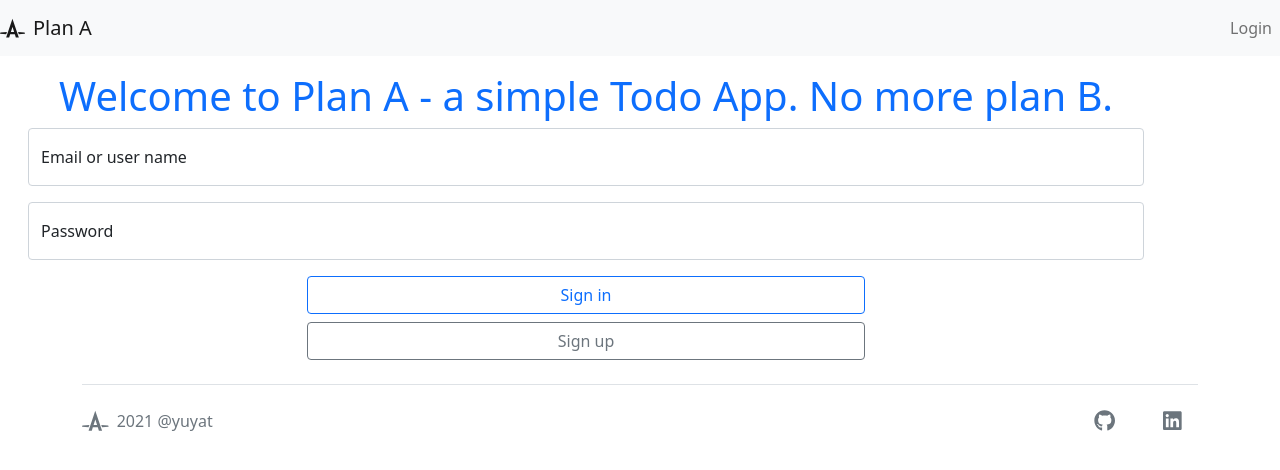
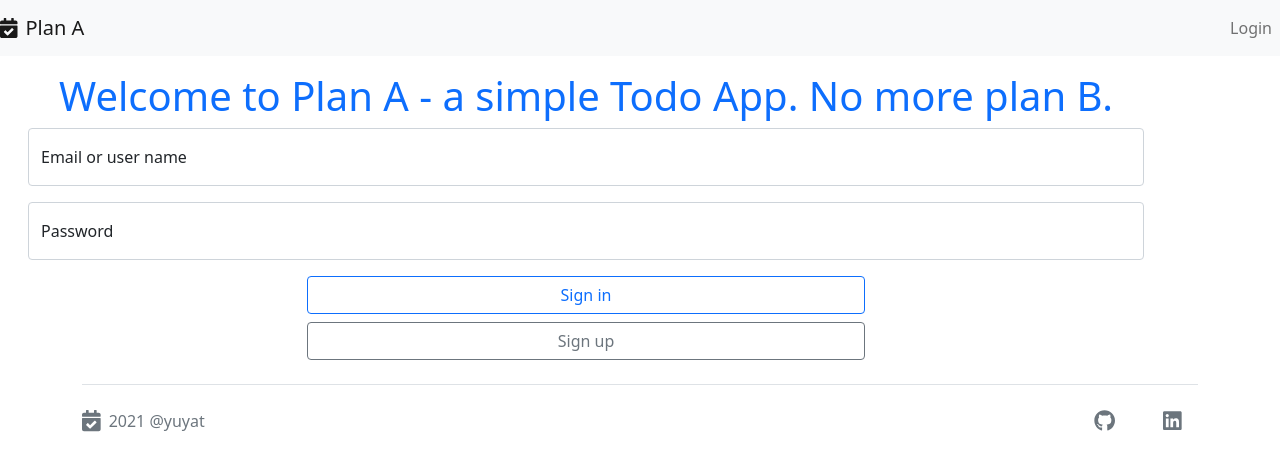
Before and after one commit to YuUitea/Plan-A, a React (Create React App) app: page /login in a window 1280 px wide. Shown: the top 470 px of the page. Built offline with nearby package versions, Linux system fonts and the light colour scheme.

Commit message:
Change app icon

```diff
--- a/src/components/todo/Footer.jsx
+++ b/src/components/todo/Footer.jsx
@@ -8,7 +8,7 @@ class FooterComponent extends Component {
           <footer className="d-flex flex-wrap justify-content-between align-items-center py-3 my-4 border-top">
             <div className="col-md-4 d-flex align-items-center">
               <FontAwesomeIcon className="mb-3 me-2 mb-md-0 text-muted text-decoration-none lh-1"
-                               icon={['fab', 'autoprefixer']}
+                               icon={['fa', 'calendar-check']}
                                size="lg"/>
               <span className="text-muted">2021 @yuyat</span>
             </div>
--- a/src/components/todo/Header.jsx
+++ b/src/components/todo/Header.jsx
@@ -12,7 +12,7 @@ class HeaderComponent extends Component {
           <nav className="navbar navbar-expand-md navbar-light bg-light">
             <div>
               <a className="navbar-brand" href="/">
-                <FontAwesomeIcon className="mb-3 me-2 mb-md-0" icon={['fab', 'autoprefixer']}/>
+                <FontAwesomeIcon className="mb-3 me-2 mb-md-0" icon={['fa', 'calendar-check']}/>
                 Plan A
               </a>
             </div>
@@ -38,7 +38,8 @@ class HeaderComponent extends Component {
               {
                 isUserAuthenticated &&
                 <li className="nav-item">
-                  <Link className="nav-link" to="/logout" onClick={Authentication.logout}>Logout</Link>
+                  <Link className="nav-link" to="/logout"
+                        onClick={Authentication.logout}>Logout</Link>
                 </li>
               }
             </ul>
--- a/src/components/todo/Welcome.jsx
+++ b/src/components/todo/Welcome.jsx
@@ -8,7 +8,7 @@ class WelcomeComponent extends Component {
         <>
           <h1 className="display-6 text-primary flex-wrap">
             <FontAwesomeIcon className="mb-3 me-2 mb-md-0"
-                             icon={['fab', 'autoprefixer']}
+                             icon={['fa', 'calendar-check']}
                              size="md"/>
             Welcome to Plan A, {this.props.match.params.userName}!
           </h1>
```
